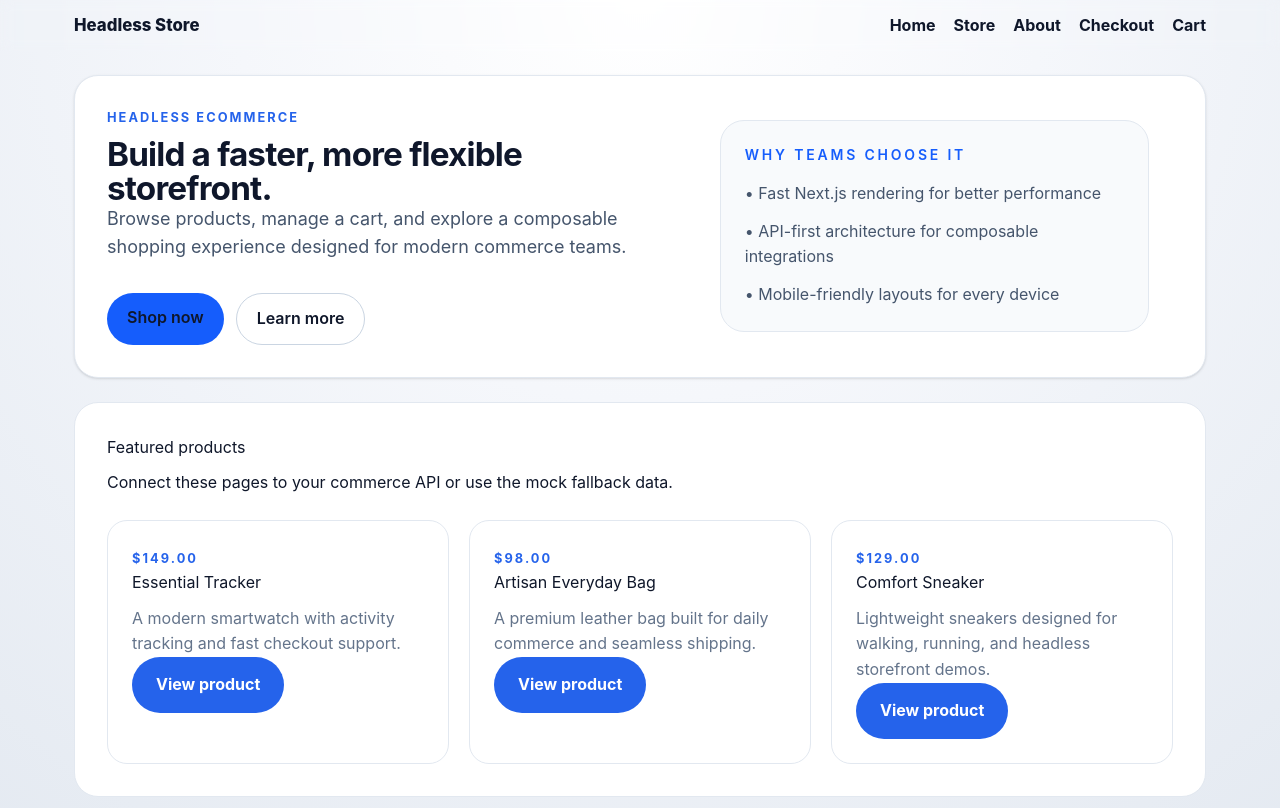
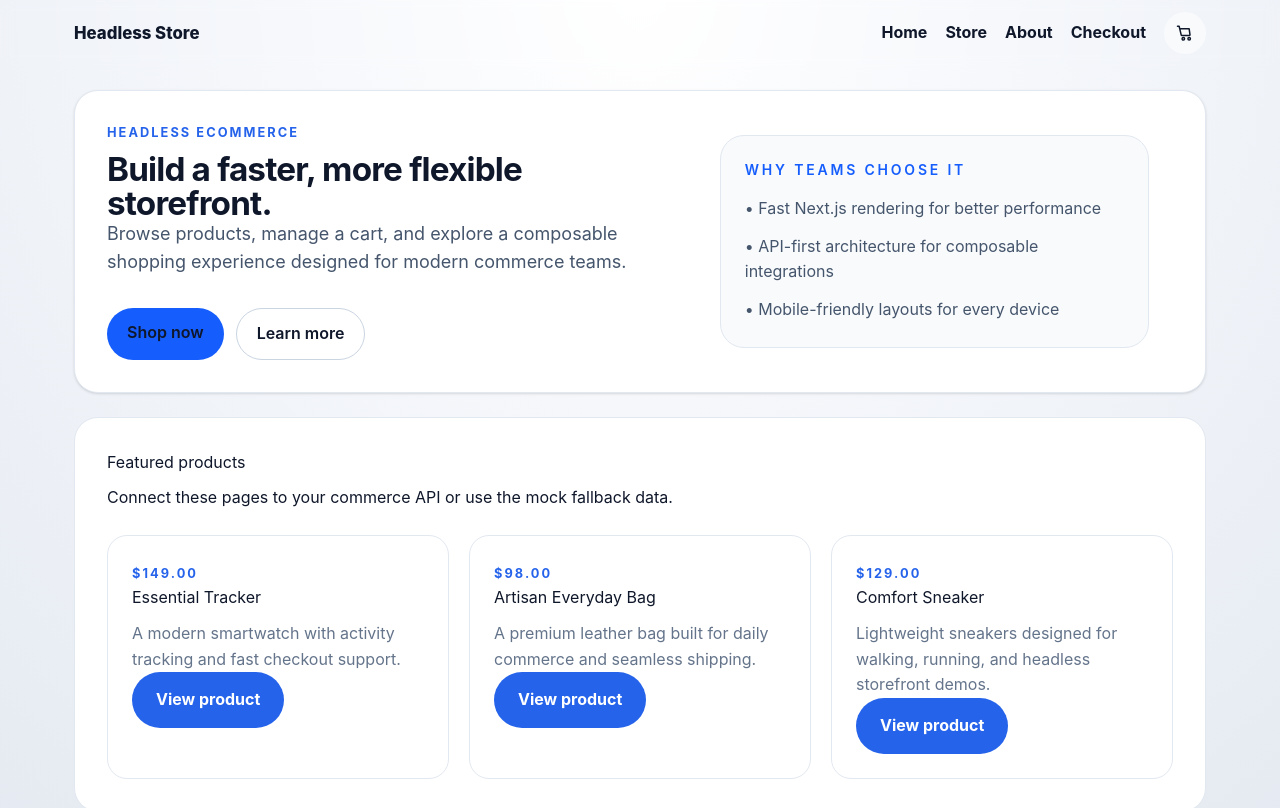
Before and after one commit to lucasdrew448-cmd/ecommerce, a Next.js app: page / in a window 1280 px wide. Shown: the top 808 px of the page. Built offline with nearby package versions, Linux system fonts and the light colour scheme; no server answers.

Commit message:
add: implement cart link in Header component with icon and styles

```diff
--- a/app/globals.css
+++ b/app/globals.css
@@ -327,6 +327,28 @@ p {
   }
 }
 
+.cart-link {
+  display: inline-flex;
+  align-items: center;
+  justify-content: center;
+  width: 42px;
+  height: 42px;
+  border-radius: 999px;
+  background: #f8fafc;
+  color: #0f172a;
+  transition: background 0.2s ease, transform 0.2s ease;
+}
+
+.cart-link:hover {
+  background: #e2e8f0;
+  transform: translateY(-1px);
+}
+
+.cart-icon {
+  width: 20px;
+  height: 20px;
+}
+
 @import "tailwindcss";
 
 @layer base {
--- a/components/Header.tsx
+++ b/components/Header.tsx
@@ -18,7 +18,13 @@ export default function Header() {
           <Link href="/store">Store</Link>
           <Link href="/about">About</Link>
           <Link href="/checkout">Checkout</Link>
-          <Link href="/cart">Cart</Link>
+          <Link href="/cart" aria-label="View cart" className="cart-link">
+            <svg viewBox="0 0 24 24" fill="none" stroke="currentColor" strokeWidth="1.8" className="cart-icon" aria-hidden="true">
+              <path d="M3 4h2l2.4 10.2a1 1 0 0 0 1 .8h8.6a1 1 0 0 0 1-.8L17 7H7" strokeLinecap="round" strokeLinejoin="round" />
+              <circle cx="10" cy="19" r="1.5" />
+              <circle cx="17" cy="19" r="1.5" />
+            </svg>
+          </Link>
         </nav>
 
         <button
```
